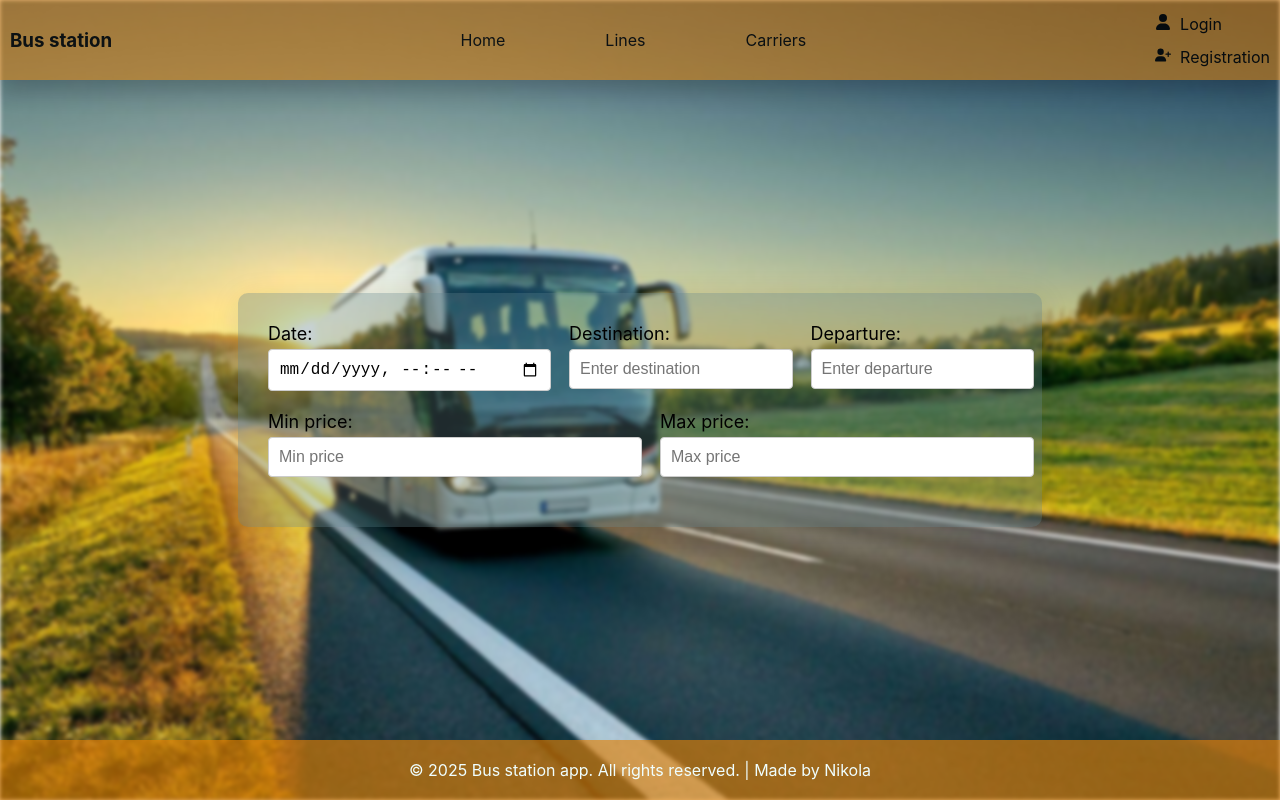
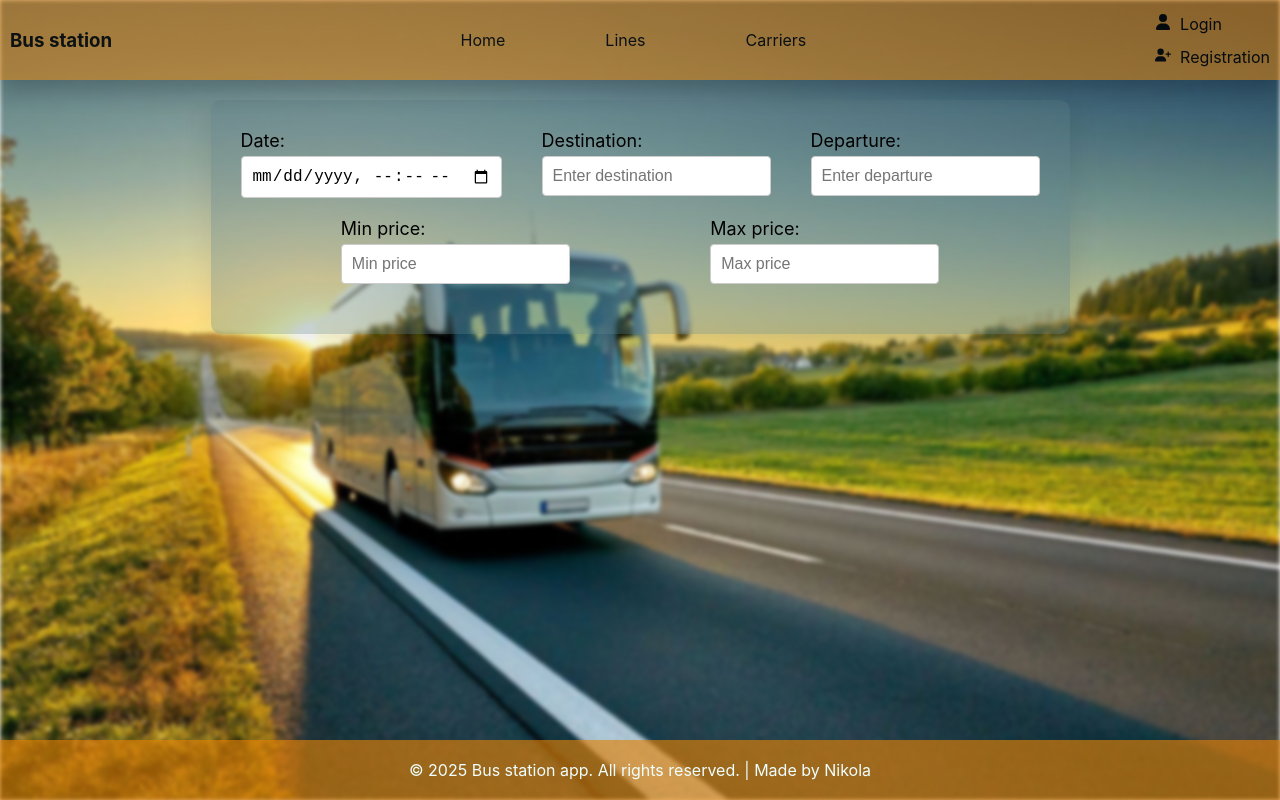
Before and after one commit to nikola100sic/Bus-station, a React (Create React App) app in the folder frontend/: page /lines in a window 1280 px wide. Built offline with nearby package versions, Linux system fonts and the light colour scheme; no server answers.

Commit message:
Updated styles for line page

```diff
--- a/frontend/src/pages/lines/LinePage.styled.js
+++ b/frontend/src/pages/lines/LinePage.styled.js
@@ -1,7 +1,7 @@
 import styled from "styled-components";
 
 export const LinePageStyled = styled.div`
-  position: relative;
+  /* position: relative; */
   width: 100%;
   /* min-height: calc(100vh - 120px); */
   display: flex;
@@ -9,6 +9,7 @@ export const LinePageStyled = styled.div`
   align-items: center;
   /* padding: 20px; */
   overflow: hidden;
+  align-items: flex-start;
 
   &::before {
     content: "";
@@ -26,6 +27,7 @@ export const LinePageStyled = styled.div`
 `;
 
 export const SearchParamsStyled = styled.div`
+  display: flex;
   background-color: rgb(92 125 131 / 34%);
   padding: 30px;
   border-radius: 10px;
@@ -34,24 +36,25 @@ export const SearchParamsStyled = styled.div`
   -webkit-backdrop-filter: blur(5px);
   display: flex;
   flex-direction: column;
-  width: 60%;
+  /* width: 60%; */
 `;
 
 export const InputRow = styled.div`
   display: flex;
-  justify-content: space-between;
+  justify-content: space-evenly;
   margin-bottom: 20px;
   gap: 40px;
+  flex-wrap: wrap;
 `;
 
 export const InputGroup = styled.div`
   display: flex;
   flex-direction: column;
-  width: 100%;
+  /* width: 100%; */
 `;
 
 export const SearchInput = styled.input`
-  width: 100%;
+  /* width: 100%; */
   padding: 10px;
   border: 1px solid #ccc;
   border-radius: 4px;
```
